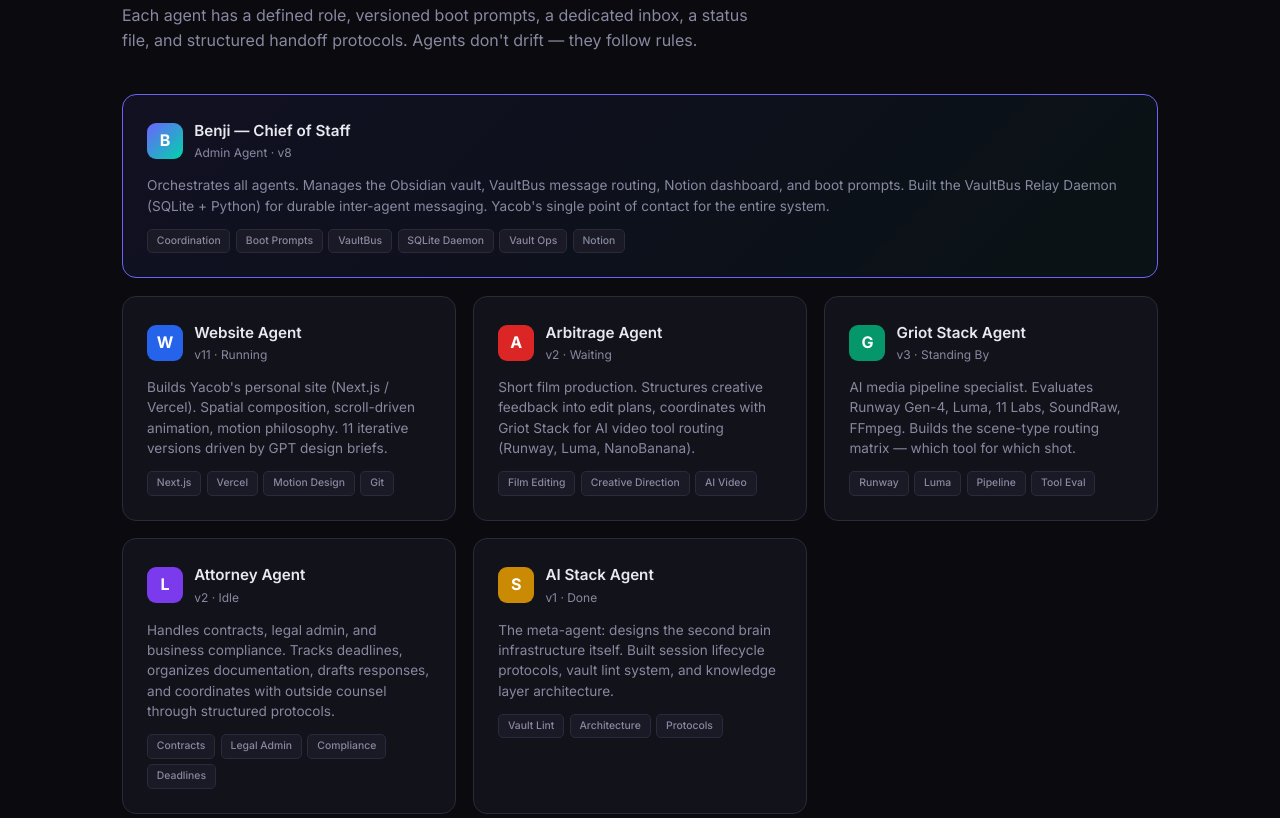
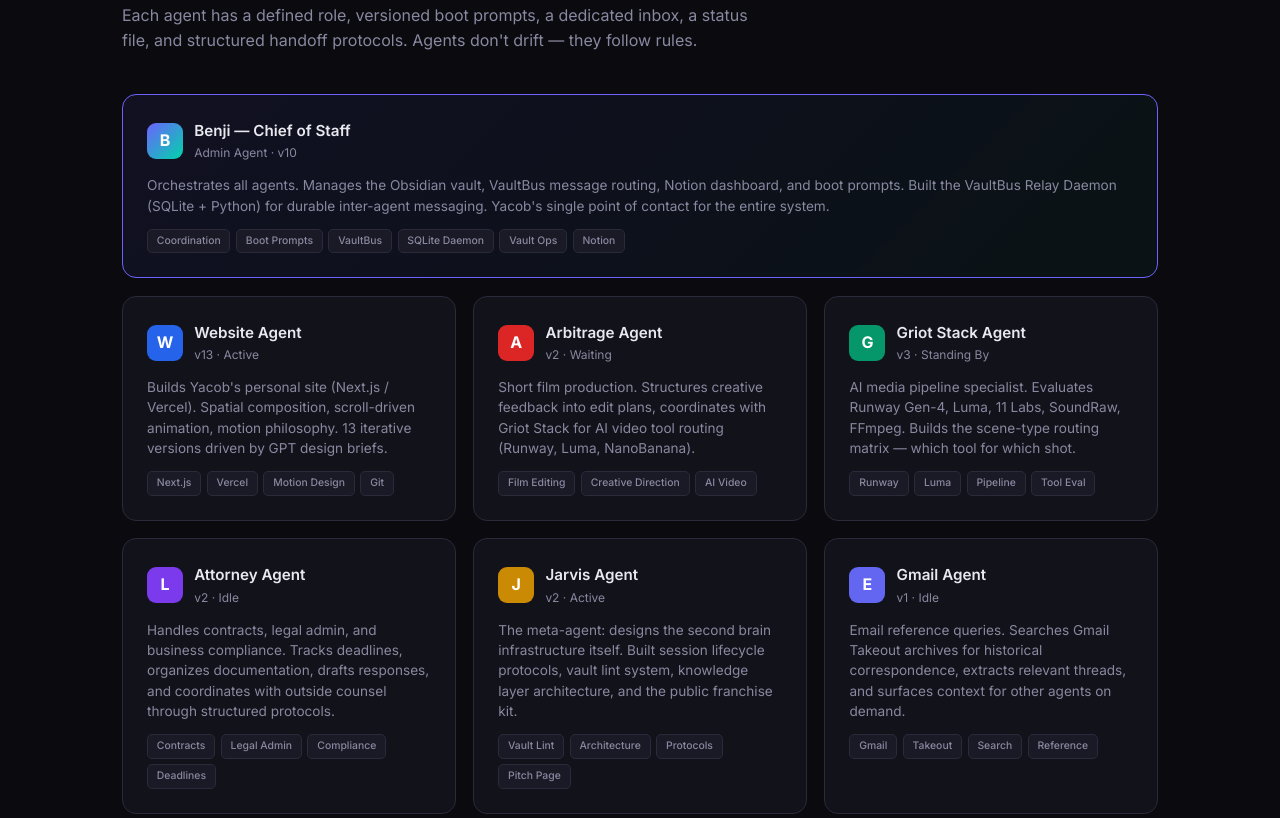
Before and after one commit to Y-F-B-25/jarvis-pitch, a plain HTML site: page index.html in a window 1280 px wide. Shown: the part 2444-3262 px from the top of the page. Drawn offline with Linux system fonts and the light colour scheme.

Commit message:
v2 pitch page cleanup: Project Jarvis branding, agent roster update (Benji v10, Website v13, Jarvis Agent v2, Gmail Agent added), version references updated

```diff
--- a/index.html
+++ b/index.html
@@ -3,7 +3,7 @@
 <head>
 <meta charset="UTF-8">
 <meta name="viewport" content="width=device-width, initial-scale=1.0">
-<title>YB Multi-Agent System — Architecture Overview</title>
+<title>Project Jarvis — Architecture Overview</title>
 <style>
   @import url('https://fonts.googleapis.com/css2?family=Inter:wght@300;400;500;600;700;800&display=swap');
 
@@ -347,7 +347,7 @@
     <div class="ac primary">
       <div class="ah">
         <div class="ai" style="background:linear-gradient(135deg,var(--accent),var(--green))">B</div>
-        <div><div class="an">Benji &mdash; Chief of Staff</div><div class="ar">Admin Agent &middot; v8</div></div>
+        <div><div class="an">Benji &mdash; Chief of Staff</div><div class="ar">Admin Agent &middot; v10</div></div>
       </div>
       <div class="ad">Orchestrates all agents. Manages the Obsidian vault, VaultBus message routing, Notion dashboard, and boot prompts. Built the VaultBus Relay Daemon (SQLite + Python) for durable inter-agent messaging. Yacob's single point of contact for the entire system.</div>
       <div class="at"><span class="tag">Coordination</span><span class="tag">Boot Prompts</span><span class="tag">VaultBus</span><span class="tag">SQLite Daemon</span><span class="tag">Vault Ops</span><span class="tag">Notion</span></div>
@@ -355,9 +355,9 @@
     <div class="ac">
       <div class="ah">
         <div class="ai" style="background:#2563eb">W</div>
-        <div><div class="an">Website Agent</div><div class="ar">v11 &middot; Running</div></div>
+        <div><div class="an">Website Agent</div><div class="ar">v13 &middot; Active</div></div>
       </div>
-      <div class="ad">Builds Yacob's personal site (Next.js / Vercel). Spatial composition, scroll-driven animation, motion philosophy. 11 iterative versions driven by GPT design briefs.</div>
+      <div class="ad">Builds Yacob's personal site (Next.js / Vercel). Spatial composition, scroll-driven animation, motion philosophy. 13 iterative versions driven by GPT design briefs.</div>
       <div class="at"><span class="tag">Next.js</span><span class="tag">Vercel</span><span class="tag">Motion Design</span><span class="tag">Git</span></div>
     </div>
     <div class="ac">
@@ -386,11 +386,19 @@
     </div>
     <div class="ac">
       <div class="ah">
-        <div class="ai" style="background:#ca8a04">S</div>
-        <div><div class="an">AI Stack Agent</div><div class="ar">v1 &middot; Done</div></div>
+        <div class="ai" style="background:#ca8a04">J</div>
+        <div><div class="an">Jarvis Agent</div><div class="ar">v2 &middot; Active</div></div>
       </div>
-      <div class="ad">The meta-agent: designs the second brain infrastructure itself. Built session lifecycle protocols, vault lint system, and knowledge layer architecture.</div>
-      <div class="at"><span class="tag">Vault Lint</span><span class="tag">Architecture</span><span class="tag">Protocols</span></div>
+      <div class="ad">The meta-agent: designs the second brain infrastructure itself. Built session lifecycle protocols, vault lint system, knowledge layer architecture, and the public franchise kit.</div>
+      <div class="at"><span class="tag">Vault Lint</span><span class="tag">Architecture</span><span class="tag">Protocols</span><span class="tag">Pitch Page</span></div>
+    </div>
+    <div class="ac">
+      <div class="ah">
+        <div class="ai" style="background:#6366f1">E</div>
+        <div><div class="an">Gmail Agent</div><div class="ar">v1 &middot; Idle</div></div>
+      </div>
+      <div class="ad">Email reference queries. Searches Gmail Takeout archives for historical correspondence, extracts relevant threads, and surfaces context for other agents on demand.</div>
+      <div class="at"><span class="tag">Gmail</span><span class="tag">Takeout</span><span class="tag">Search</span><span class="tag">Reference</span></div>
     </div>
   </div>
 </section>
@@ -704,7 +712,7 @@
     <div class="diff-card">
       <div class="dtag">Not Ephemeral</div>
       <h3>Weeks of accumulated context</h3>
-      <p>Most AI conversations last one session. Project Jarvis agents inherit context from every previous version. The Website agent at v12 carries institutional knowledge from v1. Nothing is ever lost. The system gets smarter over time.</p>
+      <p>Most AI conversations last one session. Project Jarvis agents inherit context from every previous version. The Website agent at v13 carries institutional knowledge from v1. Nothing is ever lost. The system gets smarter over time.</p>
     </div>
     <div class="diff-card">
       <div class="dtag">Not Fragile</div>
```
